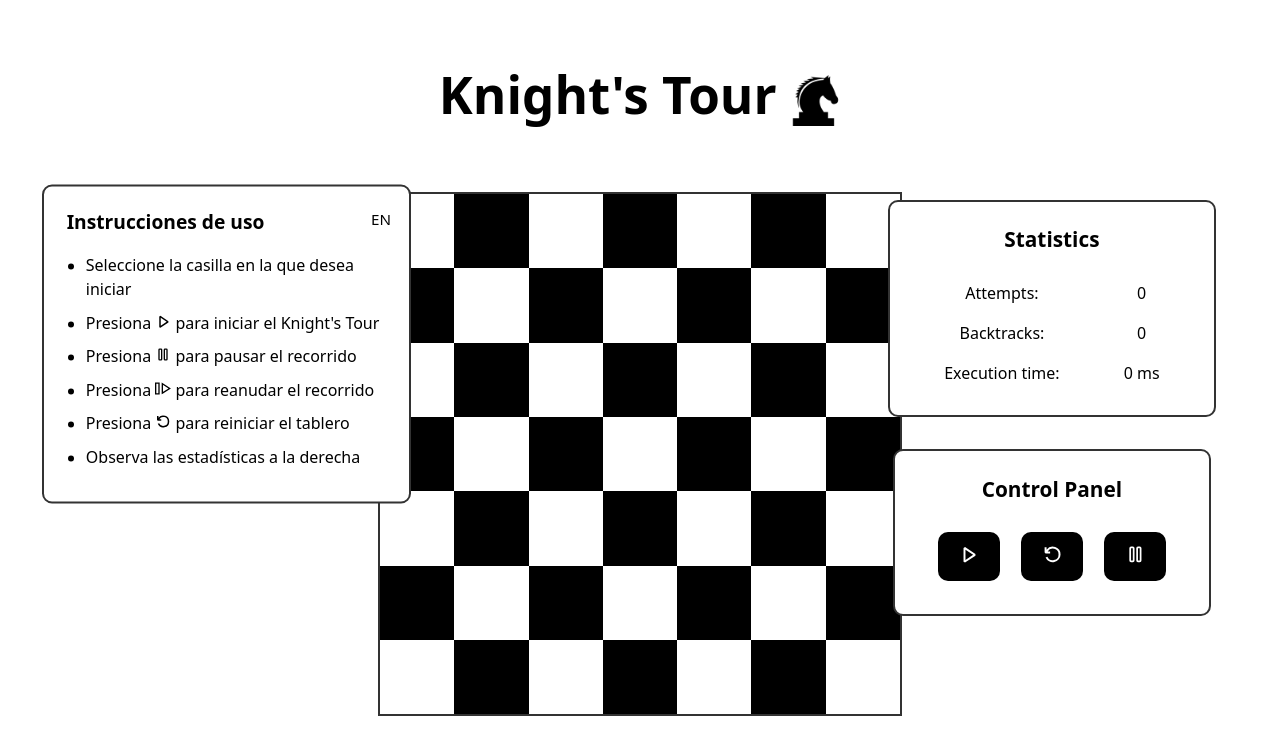
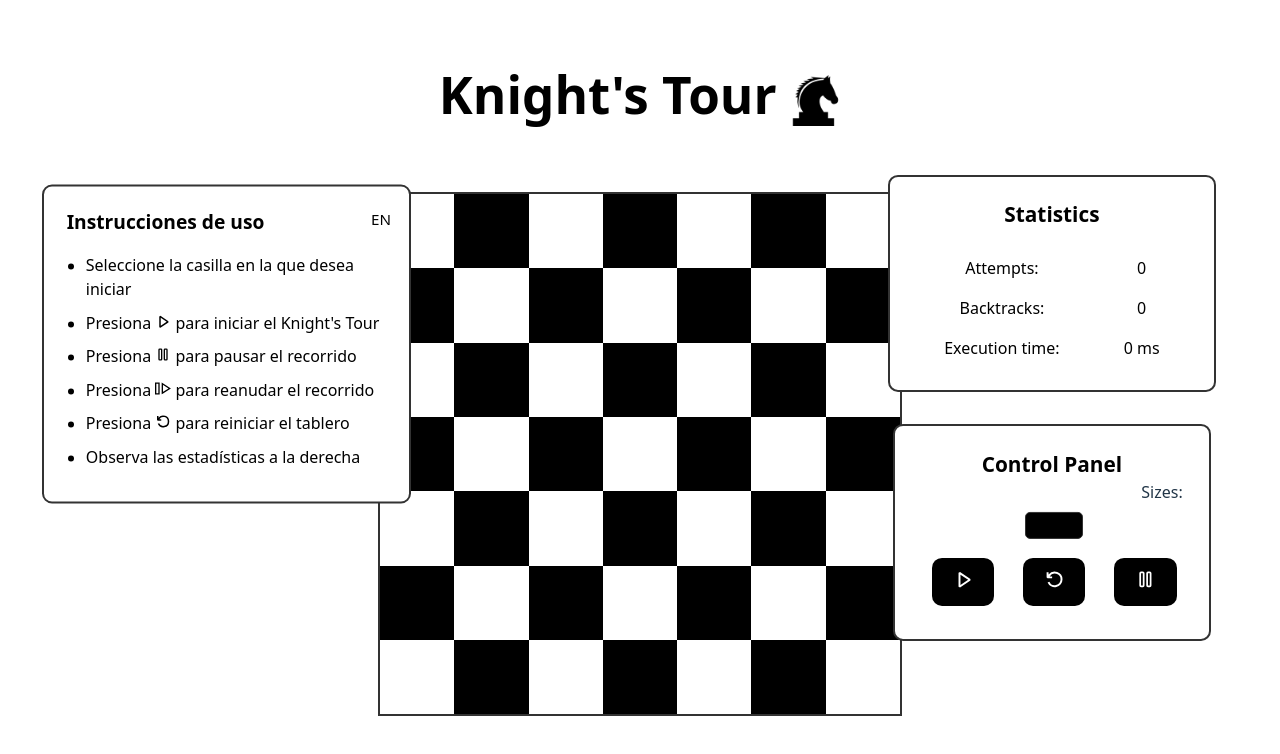
Before and after one commit to HemaniakAE/Heldyis_Derrick_Yeremi_Proyecto-2, a React (Vite) app: page / in a window 1280 px wide. Shown: the top 754 px of the page. Built offline with nearby package versions, Linux system fonts and the light colour scheme.

Commit message:
Añade un select al panel control para controlar el tamaño del board

```diff
--- a/src/App.jsx
+++ b/src/App.jsx
@@ -8,6 +8,7 @@ import Instructions from './Components/Instructions'
 
 function App() {
   const [paused, setPaused] = useState(false);
+  const [size, setSize] = useState(7); //Tamaño predeterminado de la matriz
 
   const handlePauseResume = () => setPaused(prev => !prev);
   const handleStart = () => {};   // función vacía temporal
@@ -16,11 +17,8 @@ function App() {
   return (
     <div className="App">
       <Header />
-      <div className="main-layout">
-        <div className="center-area">
-          <div className="card">
-            <ChessBoard />
-          </div>
+      <div className="left-area">
+        <Instructions />
       </div>
       <div className="right-area">
         <StatsBoard />
@@ -29,14 +27,15 @@ function App() {
           Reboot={handleReboot}
           Pause={handlePauseResume}
           paused={paused}
+          size={size}
+          setSize={setSize}
         />
       </div>
-        <div className='left-area'>
-          <Instructions />
+      <div className="card">
+        <ChessBoard size={size} />
       </div>
     </div>
-    </div>
-  )
+  );
 }
 
 export default App
--- a/src/Components/ChessBoard.jsx
+++ b/src/Components/ChessBoard.jsx
@@ -1,17 +1,15 @@
 import React from 'react';
 import './ChessBoard.css';
 
-const SIZE = 7;
-
-function ChessBoard() {
+function ChessBoard({size}) {
   return (
     <div
       className="chessboard"
-      style={{ '--size': SIZE }}
+      style={{ '--size': size }}
     >
-      {Array.from({ length: SIZE * SIZE }).map((_, idx) => {
-        const row = Math.floor(idx / SIZE);
-        const col = idx % SIZE;
+      {Array.from({ length: size * size }).map((_, idx) => {
+        const row = Math.floor(idx / size);
+        const col = idx % size;
         const isBlack = (row + col) % 2 === 1;
         return (
           <div
--- a/src/Components/ControlPanel.css
+++ b/src/Components/ControlPanel.css
@@ -8,6 +8,7 @@
 
 .control-panel h2 {
     margin-top: 0;
+    margin-bottom: 0;
     font-size: 1.3em;
     color: #000000;
 }
@@ -31,3 +32,34 @@
     background-color: #ffffff;
     color: rgb(0, 0, 0);
 }
+
+.actions {
+    display: flex;
+    flex-direction: column;
+    align-items: flex-end;
+    justify-content: center;
+    gap: 0.5em;
+}
+
+.buttons {
+    display: flex;
+    flex-direction: row;
+    justify-content: center;
+    gap: 0.5em;
+}
+
+
+.control-panel select {
+    margin-right: 6.5em;
+    font-size: 1em;
+    padding: 0.2em 0.3em;
+    border-radius: 5px;
+    border: 1px solid #333;
+    cursor: pointer;
+    background-color: #000000;
+}
+
+.control-panel select:hover {
+    background-color: #555;
+    color: #ffffff;
+}
--- a/src/Components/ControlPanel.jsx
+++ b/src/Components/ControlPanel.jsx
@@ -5,15 +5,29 @@ import { VscDebugRestart } from "react-icons/vsc";
 import { LuPause } from "react-icons/lu";
 import { GrResume } from "react-icons/gr";
 
-function ControlPanel({ Start, Pause, Reboot, paused}) {
+function ControlPanel({ Start, Pause, Reboot, paused, size, setSize }) {
   return (
     <div className="control-panel">
       <h2>Control Panel</h2>
-            <button onClick={Start}><VscDebugStart /></button>
-            <button onClick={Reboot}><VscDebugRestart /></button>
-            <button onClick={Pause}>
+      <div className="actions">
+        Sizes:&nbsp;
+        <select value={size} onChange={(e) => setSize(Number(e.target.value))}>
+          <option value={5}>5x5</option>
+          <option value={6}>6x6</option>
+          <option value={7}>7x7</option>
+        </select>
+        <div className="buttons">
+          <button onClick={Start} title="Iniciar">
+            <VscDebugStart />
+          </button>
+          <button onClick={Reboot} title="Reiniciar">
+            <VscDebugRestart />
+          </button>
+          <button onClick={Pause} title={paused ? "Reanudar" : "Pausar"}>
             {paused ? <GrResume /> : <LuPause />}
           </button>
+        </div>
+      </div>
     </div>
   );
 }
```
Lines whose indentation alone changed are shown as unchanged.
